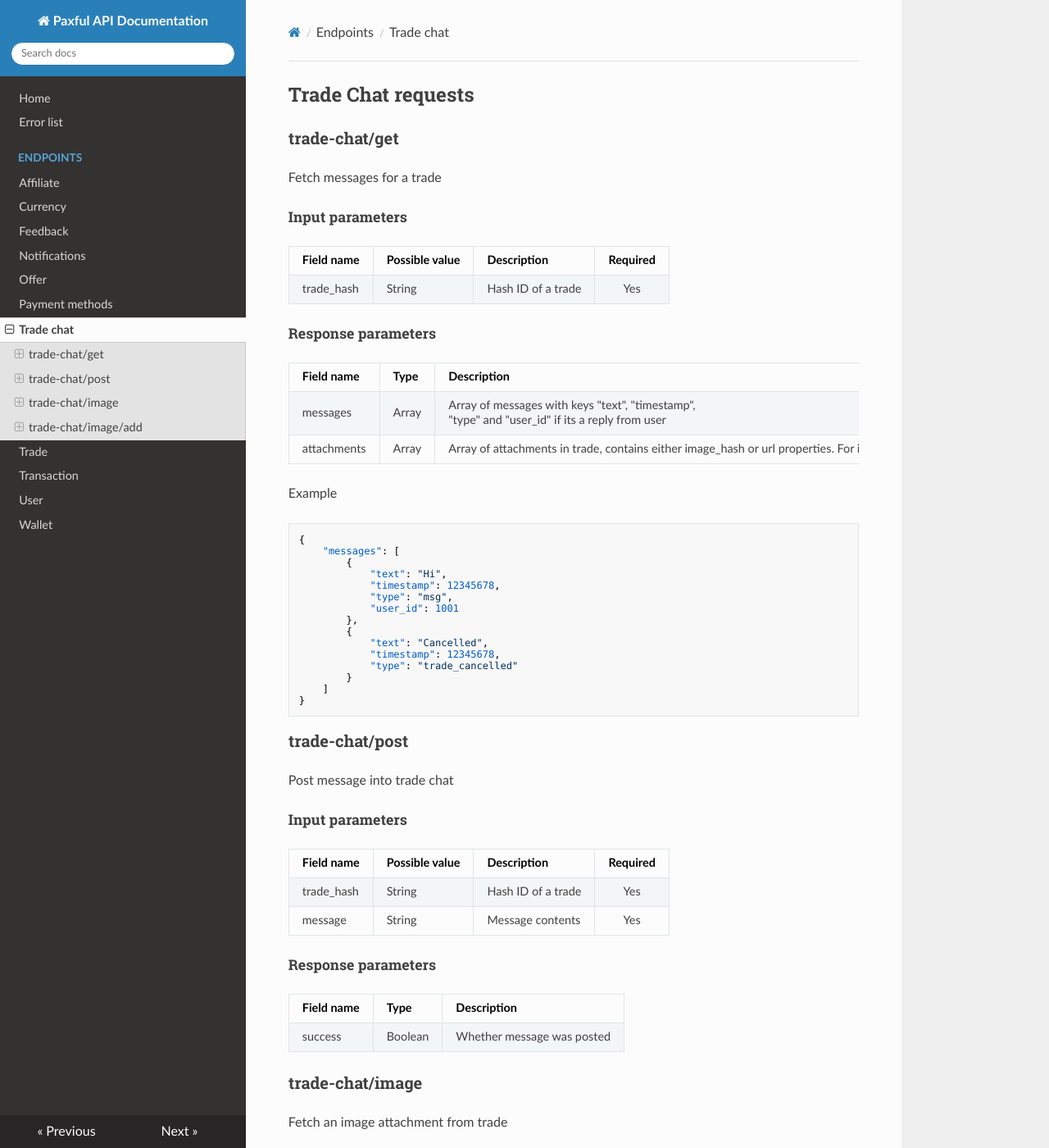
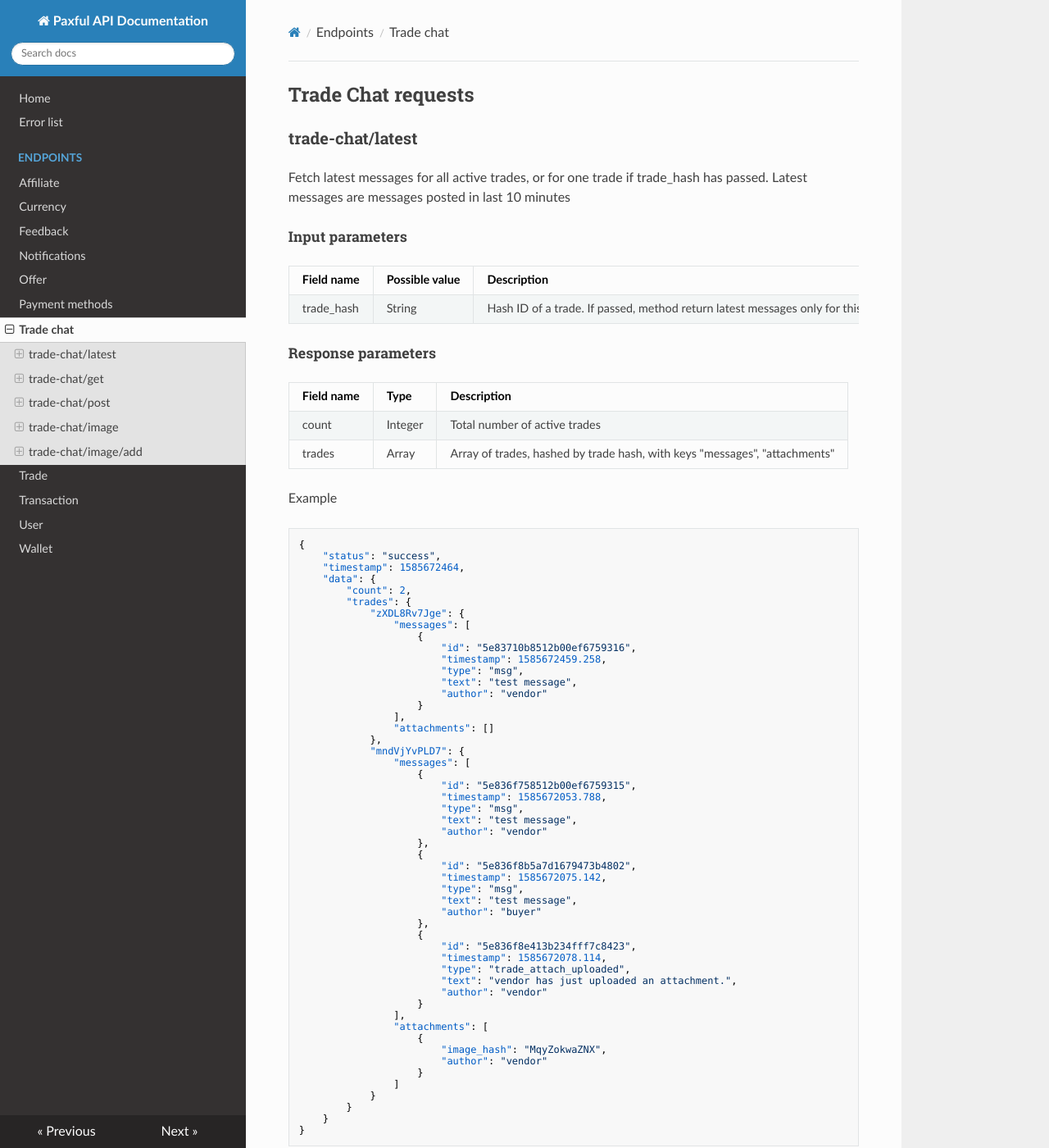
Before and after one commit to paxful/api-docs, an MkDocs documentation site: the page built from docs/endpoints/trade-chat.md, in a window 1280 px wide and 1400 px high. Shown: the whole window at 82% size. Built offline with MkDocs 1.6.1, drawn with Linux system fonts in a browser that asks for light colours; nearby versions of some CDN libraries; some of the changed text lies outside the part shown.

Commit message:
changes according to trade-chat/latest

`````diff
--- a/docs/endpoints/trade-chat.md
+++ b/docs/endpoints/trade-chat.md
@@ -1,4 +1,77 @@
 ## Trade Chat requests
+
+### trade-chat/latest
+
+Fetch latest messages for all active trades, or for one trade if trade_hash has passed. Latest messages are messages posted in last 10 minutes
+
+##### Input parameters
+
+| Field name    |   Possible value  | Description   | Required |
+| ------------- | ----------------- | ------------- | :------: |
+| trade_hash    | String            | Hash ID of a trade. If passed, method return latest messages only for this trade. If omitted, the method return latest messages/attachments for all active trades| No |
+
+##### Response parameters
+
+| Field name    | Type | Description |
+| ------------- | ---- | ----------- |
+| count   | Integer | Total number of active trades|
+| trades | Array | Array of trades, hashed by trade hash, with keys "messages", "attachments" |
+
+Example
+````json
+{
+    "status": "success",
+    "timestamp": 1585672464,
+    "data": {
+        "count": 2,
+        "trades": {
+            "zXDL8Rv7Jge": {
+                "messages": [
+                    {
+                        "id": "5e83710b8512b00ef6759316",
+                        "timestamp": 1585672459.258,
+                        "type": "msg",
+                        "text": "test message",
+                        "author": "vendor"
+                    }
+                ],
+                "attachments": []
+            },
+            "mndVjYvPLD7": {
+                "messages": [
+                    {
+                        "id": "5e836f758512b00ef6759315",
+                        "timestamp": 1585672053.788,
+                        "type": "msg",
+                        "text": "test message",
+                        "author": "vendor"
+                    },
+                    {
+                        "id": "5e836f8b5a7d1679473b4802",
+                        "timestamp": 1585672075.142,
+                        "type": "msg",
+                        "text": "test message",
+                        "author": "buyer"
+                    },
+                    {
+                        "id": "5e836f8e413b234fff7c8423",
+                        "timestamp": 1585672078.114,
+                        "type": "trade_attach_uploaded",
+                        "text": "vendor has just uploaded an attachment.",
+                        "author": "vendor"
+                    }
+                ],
+                "attachments": [
+                    {
+                        "image_hash": "MqyZokwaZNX",
+                        "author": "vendor"
+                    }
+                ]
+            }
+        }
+    }
+}
+````
 
 ### trade-chat/get
 
@@ -22,12 +95,14 @@ Example
 {
     "messages": [
         {
+            "id": "5e836bfd413b234fff7c8422",
             "text": "Hi",
             "timestamp": 12345678,
             "type": "msg",
             "user_id": 1001
         },
         {
+            "id": "5e8367d7ec5e63484e6d41e2",
             "text": "Cancelled",
             "timestamp": 12345678,
             "type": "trade_cancelled"
@@ -35,6 +110,7 @@ Example
     ]
 }
 ````
+
 ### trade-chat/post
 
 Post message into trade chat
@@ -51,6 +127,7 @@ Post message into trade chat
 | Field name    | Type | Description |
 | ------------- | ---- | ----------- |
 | success         | Boolean | Whether message was posted |
+| id | String | Id of the message if posted |
 
 ### trade-chat/image
 
@@ -82,4 +159,5 @@ Attach image to trade chat.
 
 | Field name    | Type | Description |
 | ------------- | ---- | ----------- |
-| success         | Boolean | Whether image was posted in trade chat |
+| success | Boolean | Whether image was posted in trade chat |
+| id | String | Id of the image's message if posted |
`````
